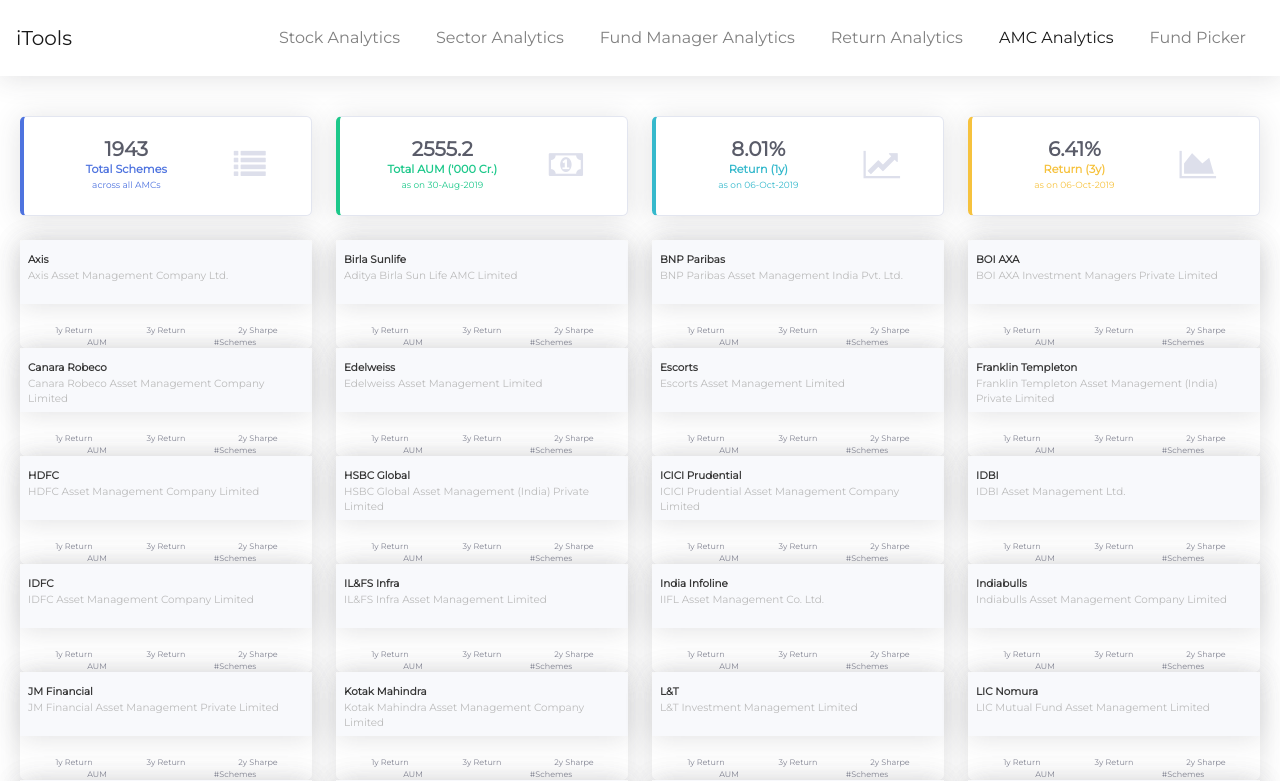
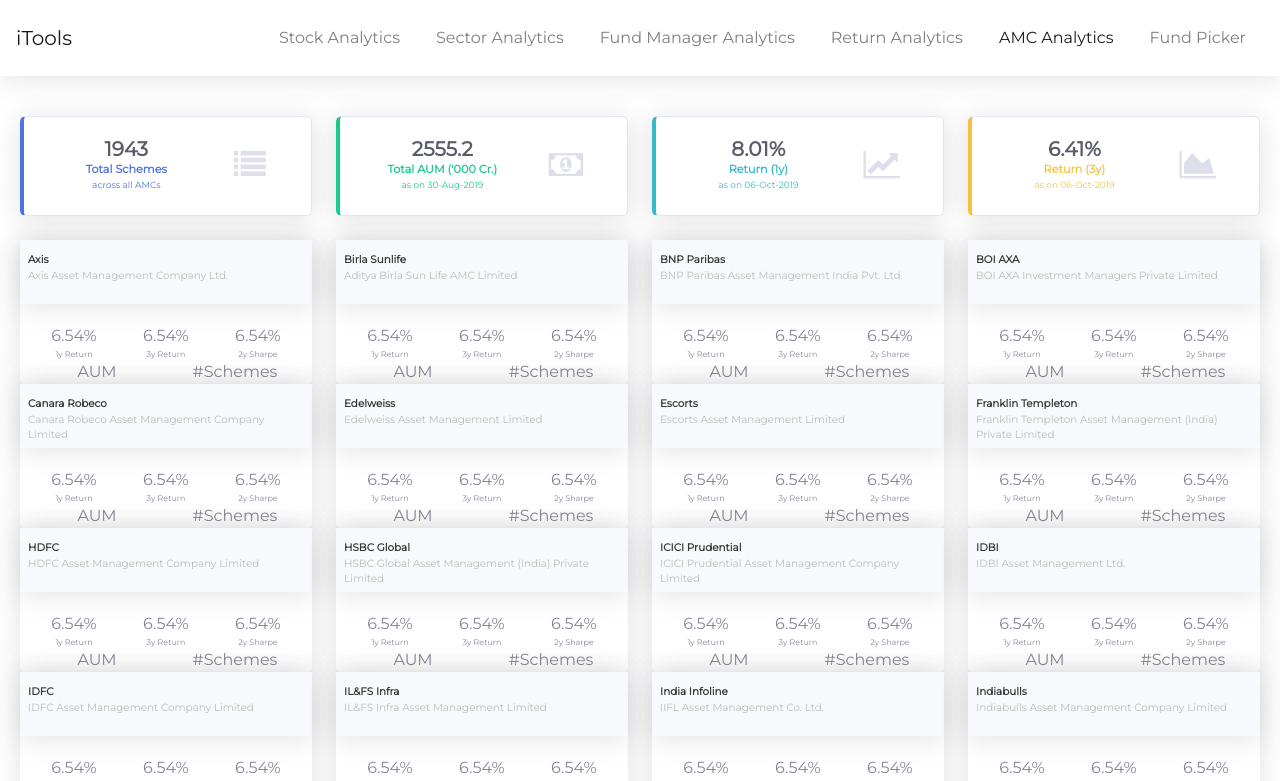
Before and after one commit to ravikiranacharya/itools-client, a React (Create React App) app: page /amc-analytics in a window 1280 px wide. Shown: the top 781 px of the page. Built offline with nearby package versions, Linux system fonts and the light colour scheme.

Commit message:
Changing font size of card labels

```diff
--- a/src/components/amcanalytics/amcCard.jsx
+++ b/src/components/amcanalytics/amcCard.jsx
@@ -20,10 +20,19 @@
             <div className="row amc-full-name">{data.amcFullName}</div>
           </div>
           <div className="card-body">
-            <div className="row card-labels">
-              <div className="col-md-4 col-lg-4 col-sm-4 col-4">1y Return</div>
-              <div className="col-md-4 col-lg-4 col-sm-4 col-4">3y Return</div>
-              <div className="col-md-4 col-lg-4 col-sm-4 col-4">2y Sharpe</div>
+            <div className="row">
+              <div className="col-md-4 col-lg-4 col-sm-4 col-4">
+                <div>6.54%</div>
+                <div className="card-label">1y Return</div>
+              </div>
+              <div className="col-md-4 col-lg-4 col-sm-4 col-4">
+                <div>6.54%</div>
+                <div className="card-label">3y Return</div>
+              </div>
+              <div className="col-md-4 col-lg-4 col-sm-4 col-4">
+                <div>6.54%</div>
+                <div className="card-label">2y Sharpe</div>
+              </div>
             </div>
             <div className="row card-labels">
               <div className="col-md-6 col-lg-6 col-sm-6 col-6">AUM</div>
--- a/src/custom.css
+++ b/src/custom.css
@@ -207,7 +207,7 @@
 }
 
 .flash-card .returns-date,
-.card-labels {
+.card-label {
   font-size: 0.5rem;
 }
 
```
